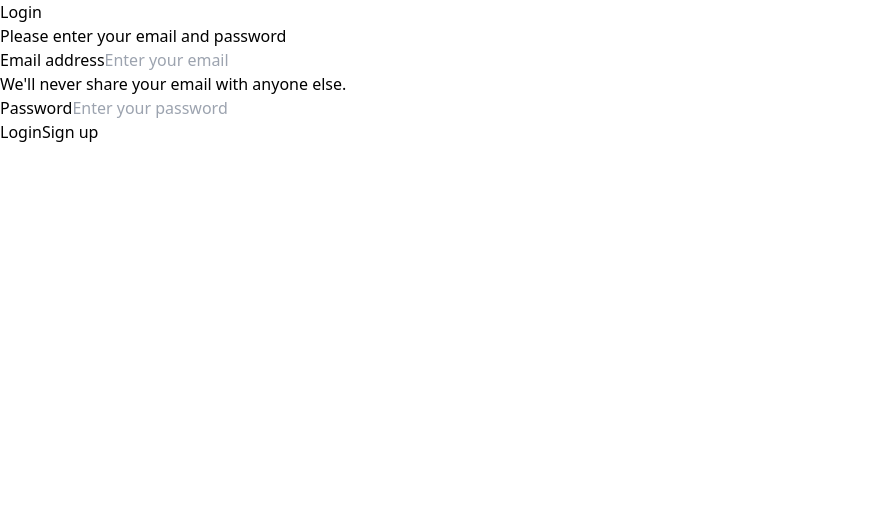
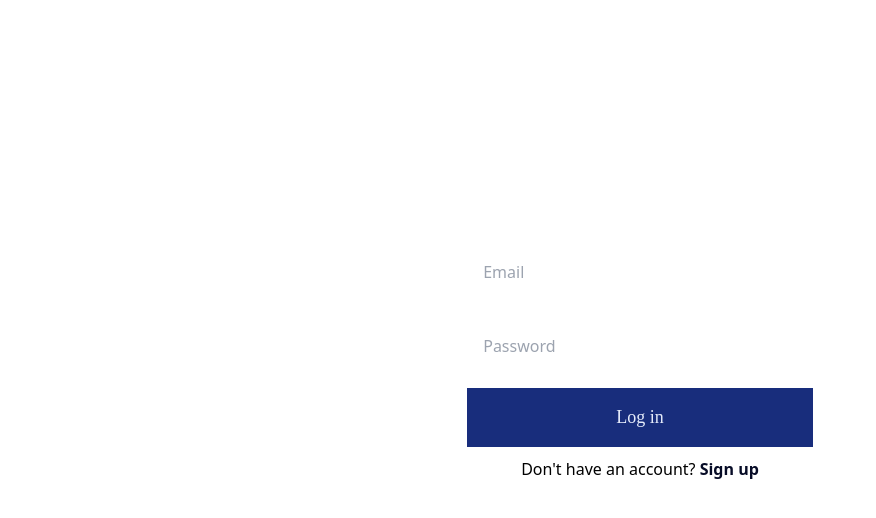
Before and after one commit to harzyz/todo-test, an Angular app: page /login in a window 1280 px wide. Shown: the top 518 px of the page, without its empty margins (0-876 px from the left). Built offline with nearby package versions, Linux system fonts and the light colour scheme.

Commit message:
first commit

```diff
--- a/src/app/auth/login/login.component.css
+++ b/src/app/auth/login/login.component.css
@@ -0,0 +1,46 @@
+.wrapper{
+  width: 100%;
+  height: calc(100vh - 80px);
+  display: flex;
+  justify-content: center;
+  align-items: center;
+}
+.container{
+  width: 30%;
+  display: flex;
+  flex-direction: column;
+  align-items: center;
+  gap: 10px;
+}
+.container input{
+  width: 90%;
+  padding: 20px 16px ;
+}
+.passwordinput input{
+  width: 100%;
+}
+.passwordinput{
+  width: 90%;
+  display: flex;
+  justify-content: center;
+  position: relative;
+}
+.visible{
+  position: absolute;
+  right: 10px;
+  top: 35%;
+}
+.container button{
+  width: 90%;
+  padding: 16px 16px ;
+  background: #182d7c;
+  border: none;
+  color: #E5EBFA;
+  font-size: 18px;
+  font-family: 'Poppins';
+}
+.link{
+  color: #070c27;
+  font-weight: 700;
+  text-decoration: none;
+}
--- a/src/app/auth/login/login.component.html
+++ b/src/app/auth/login/login.component.html
@@ -1,23 +1,19 @@
-<div class="container mx-auto">
-    <div class="flex justify-center">
-        <div class="max-w-md bg-white shadow-md rounded-lg overflow-hidden">
-            <div class="text-center py-6">
-                <h1 class="text-3xl font-bold text-gray-800">Login</h1>
-                <p class="text-sm text-gray-600">Please enter your email and password</p>
-            </div>
-            <form [formGroup]="loginForm" (ngSubmit)="login()" class="px-6 pb-8">
-                <div class="mb-6">
-                    <label for="exampleInputEmail1" class="block text-sm font-semibold text-gray-600 mb-2">Email address</label>
-                    <input formControlName="email" type="email" class="form-input mt-1 block w-full rounded-md px-4 py-3" id="exampleInputEmail1" aria-describedby="emailHelp" placeholder="Enter your email">
-                    <p class="text-xs text-gray-600 mt-1">We'll never share your email with anyone else.</p>
-                </div>
-                <div class="mb-6">
-                    <label for="exampleInputPassword1" class="block text-sm font-semibold text-gray-600 mb-2">Password</label>
-                    <input formControlName="password" type="password" class="form-input mt-1 block w-full rounded-md px-4 py-3" id="exampleInputPassword1" placeholder="Enter your password">
-                </div>
-                <button type="submit" class="bg-blue-500 hover:bg-blue-600 text-white font-semibold py-3 px-6 rounded-md transition duration-300 ease-in-out border-none">Login</button>
-                <button type="submit" class="bg-red-500 hover:bg-red-600 text-white font-semibold py-3 px-6 rounded-md ml-2 transition duration-300 ease-in-out border-none" routerLink="/signup">Sign up</button>
-            </form>
-        </div>
-    </div>
-</div>
+<div class="wrapper">
+    <form [formGroup]="loginForm" (ngSubmit)="login()" class="container">
+      <input formControlName="email" type="email" placeholder="Email" id="email" aria-describedby="emailHelp" />
+      <div class='passwordinput'>
+        <input
+          id="password"
+          placeholder="Password"
+          formControlName="password"
+        />
+      </div>
+      <button type="submit">Log in</button>
+      <p>
+        Don't have an account?
+        <a class="link" href="/signup">
+          Sign up
+        </a>
+      </p>
+    </form>
+  </div>
--- a/src/app/todo-list/todo-list.component.html
+++ b/src/app/todo-list/todo-list.component.html
@@ -2,5 +2,6 @@
   <li *ngFor="let todo of todos">
     {{ todo.title }}
     <button (click)="deleteTodo(todo.id)">Delete</button>
+    <button (click)="updateTodo(todo)">Edit</button>
   </li>
 </ul>
```
